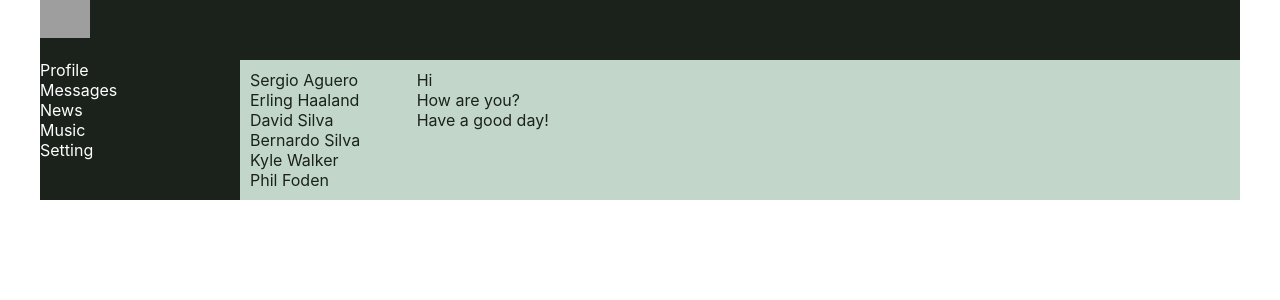
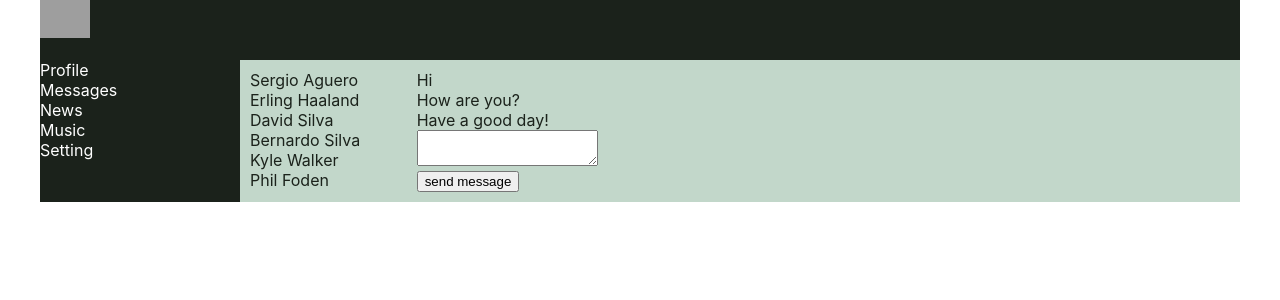
Before and after one commit to Kliapwnz/KLIApwnzWay, a React (Create React App) app: page /dialogs in a window 1280 px wide. Shown: the top 300 px of the page. Built offline with nearby package versions, Linux system fonts and the light colour scheme; grey boxes are pictures that could not be loaded.

Commit message:
add textarea and button

```diff
--- a/src/components/MyMessages/Dialogs.tsx
+++ b/src/components/MyMessages/Dialogs.tsx
@@ -10,6 +10,13 @@ type DialogsType = {
 
 
 export const Dialogs = (props: DialogsType) => {
+
+   let newPostElement = React.createRef<HTMLTextAreaElement>()
+   let addMessage = () => {
+      let text = newPostElement.current?.value
+      alert(text)
+   }
+
    let dialogsElements = props.dialogs.dialogs.map(el => <DialogItem name={el.name} id={el.id}/>)
    let messagesElements = props.dialogs.messages.map(el => <MessageItem message={el.message}/>)
    return (
@@ -19,6 +26,12 @@ export const Dialogs = (props: DialogsType) => {
          </div>
          <div className={s.messages}>
             {messagesElements}
+            <div>
+               <textarea ref={newPostElement}></textarea>
+            </div>
+            <div>
+               <button onClick={addMessage}>send message</button>
+            </div>
          </div>
       </div>
    );
```
